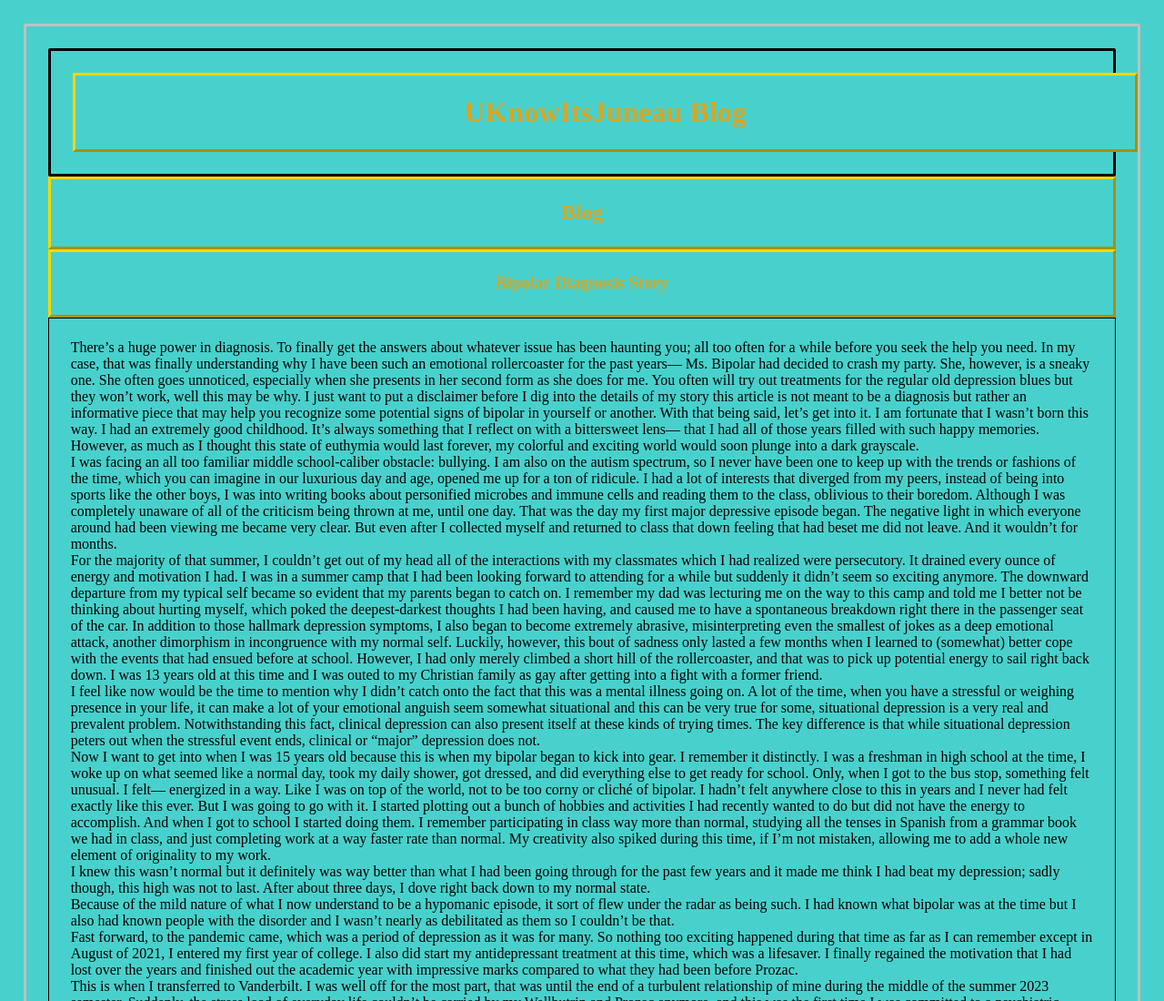
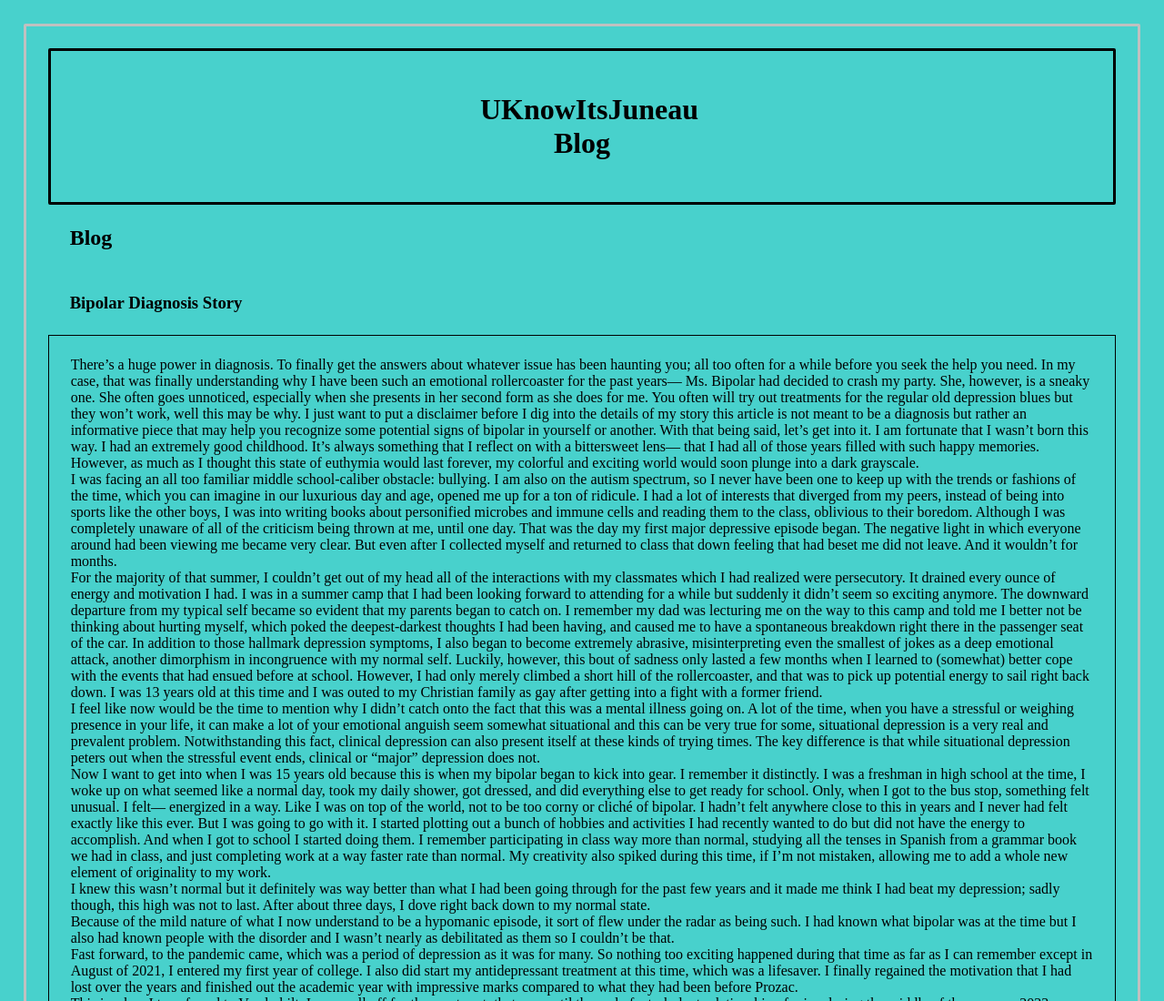
Before and after one commit to alexrichiecb/juneau, a plain HTML site: page index.html in a window 1280 px wide. Shown: the top 1100 px of the page at 91% size. Drawn offline with Linux system fonts and the light colour scheme.

Commit message:
Update index.html

```diff
--- a/index.html
+++ b/index.html
@@ -6,25 +6,21 @@
                 background-color: mediumturquoise;
                 padding: 2%;
                 margin: 0 auto;
+		text-align: left;
             }
             h1{
                 font: Georgia;
-                color: goldenrod;
+                color: black;
                 text-align: center;
-                border: 3px gold outset;
-		width: 100%;
+		width: 20%;
             }
             h2{
                 font: Georgia;
-                color: goldenrod;
-                text-align: center;
-                border: 3px gold outset;
+		color: black;
             }
             h3{
                 font: Georgia;
-                color: goldenrod;
-                text-align: center;
-                border: 3px gold outset;
+		color: black;
             }
             header{
                 border-radius: 2px;
```
